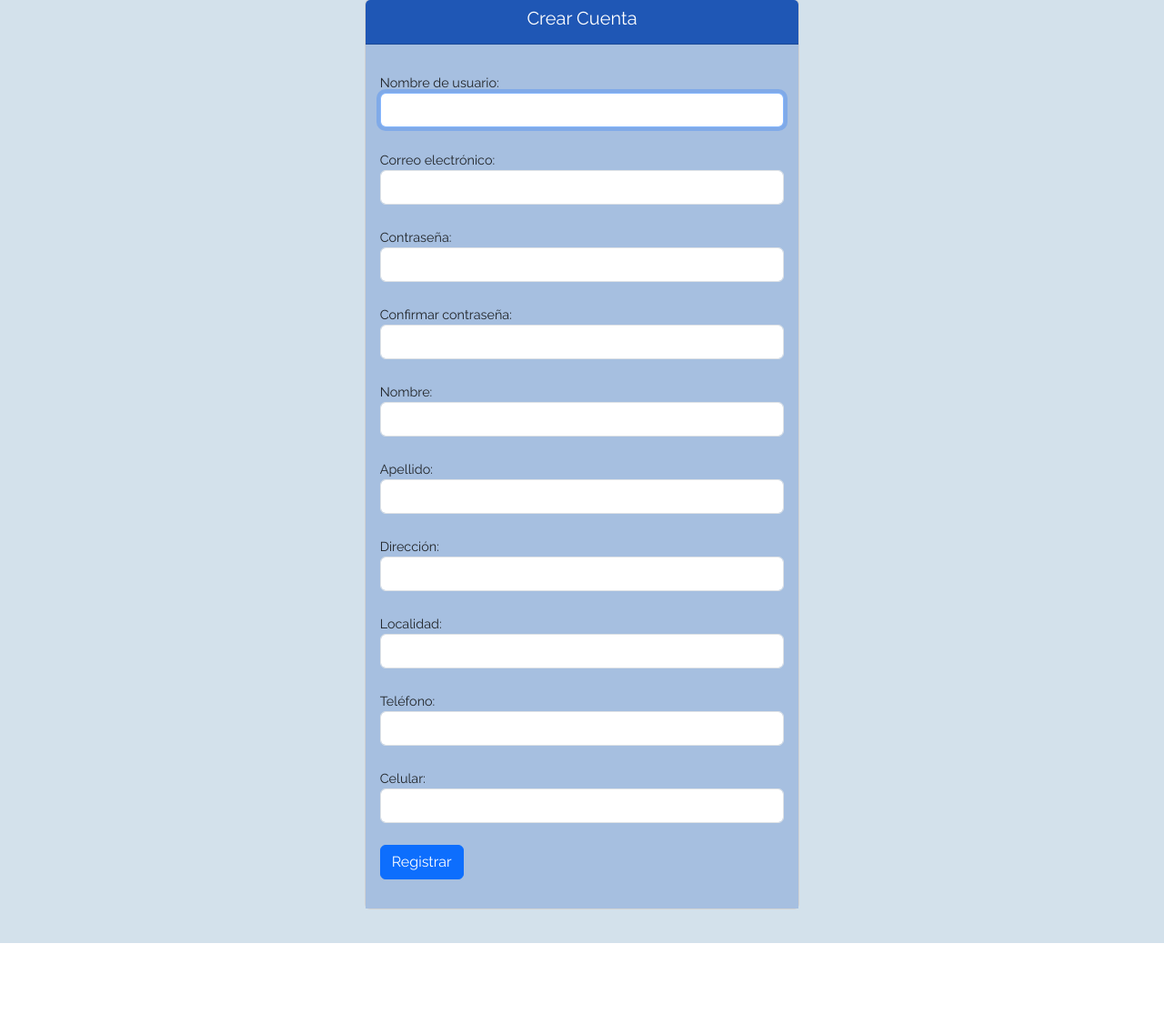
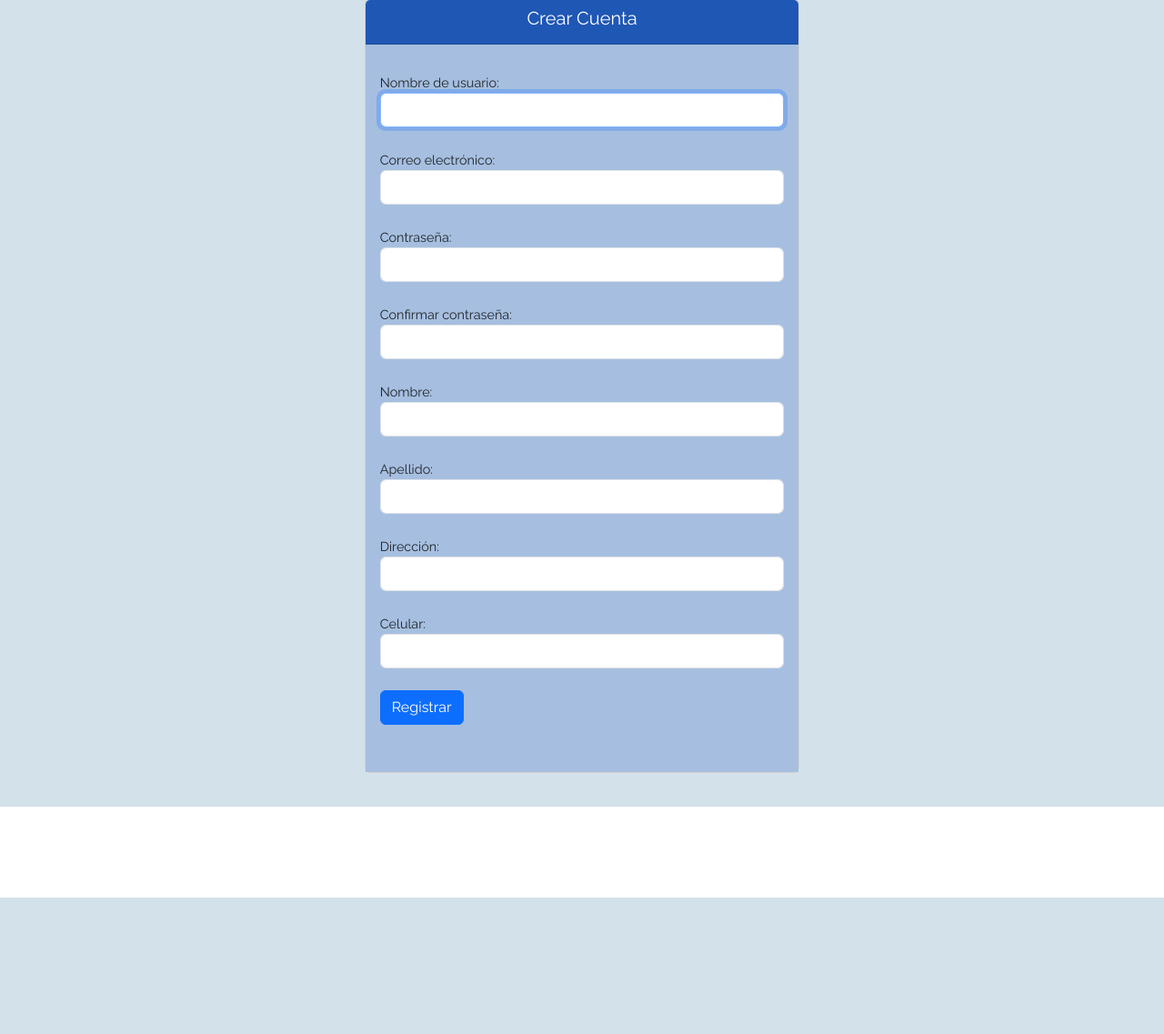
Before and after one commit to Wirley-Valencia/HyG-Django, a Django app: page /registro/ in a window 1280 px wide. Shown: the part 108-1245 px from the top of the page at 91% size. After the commit the page ends 1095 px from the top, so only its background shows below. Run offline with Django 4.2, Linux system fonts and the light colour scheme; parts of the project's set-up code (start-up, migrations or seed data) failed here and were passed over; some libraries are stand-ins or nearby versions.

Commit message:
ultimos arreglos

```diff
--- a/proyectohyg/db.py
+++ b/proyectohyg/db.py
@@ -16,7 +16,7 @@
         'USER': 'root',
         'PASSWORD': '1234',
         'HOST': 'localhost',
-        'PORT': '3307'
+        'PORT': '3306'
     }
 }
 # MYSQL = {
--- a/proyectohyg/views.py
+++ b/proyectohyg/views.py
@@ -98,8 +98,7 @@
         form = CustomUserCreationForm(request.POST)
         if form.is_valid():
             user = form.save()
-            login(request, user)
-            # Cambia 'home' con la URL a la que quieras redirigir después del registro
+            # login(request, user)
             return redirect('inicio')
     else:
         form = CustomUserCreationForm()
--- a/templates/Registro.html
+++ b/templates/Registro.html
@@ -15,7 +15,7 @@
         .custom-height {
 
             padding-top: 30px;
-            height: 950px;
+            height: 800px;
         }
         .titulo-inicio{
             background-color:#1f57b5;
@@ -85,14 +85,6 @@
                                 {{ form.address }}
                             </div>
                             <div class="form-outline mb-4">
-                                <label for="id_location">Localidad:</label>
-                                {{ form.location }}
-                            </div>
-                            <div class="form-outline mb-4">
-                                <label for="id_telephone">Teléfono:</label>
-                                {{ form.telephone }}
-                            </div>
-                            <div class="form-outline mb-4">
                                 <label for="id_cell_phone">Celular:</label>
                                 {{ form.cell_phone }}
                             </div>
--- a/user/forms.py
+++ b/user/forms.py
@@ -20,26 +20,17 @@
         max_length=100, widget=forms.TextInput(attrs={'class': 'form-control'}))
     address = forms.CharField(max_length=100, widget=forms.TextInput(
         attrs={'class': 'form-control'}))
-    location = forms.CharField(
-        max_length=100, widget=forms.TextInput(attrs={'class': 'form-control'}))
-    telephone = forms.CharField(
-        max_length=100, widget=forms.TextInput(attrs={'class': 'form-control'}))
     cell_phone = forms.CharField(
         max_length=100, widget=forms.TextInput(attrs={'class': 'form-control'}))
 
     class Meta:
         model = CustomUser
         fields = ['username', 'email', 'password1', 'password2', 'first_name',
-                  'last_name', 'address', 'location', 'telephone', 'cell_phone']
+                  'last_name', 'address', 'cell_phone']
 
     def clean(self):
         cleaned_data = super().clean()
-        telephone = cleaned_data.get('telephone')
         cell_phone = cleaned_data.get('cell_phone')
-
-        if telephone and len(telephone) < 10:
-            self.add_error(
-                'telephone', 'El teléfono debe tener al menos 10 dígitos.')
 
         if cell_phone and len(cell_phone) != 10:
             self.add_error('cell_phone', 'El celular debe tener 10 dígitos.')
```
Also changed, not shown: products/OIP_1_hwoPzk0.jpg (added), tests/test_model_product.py (line endings or trailing spaces).
